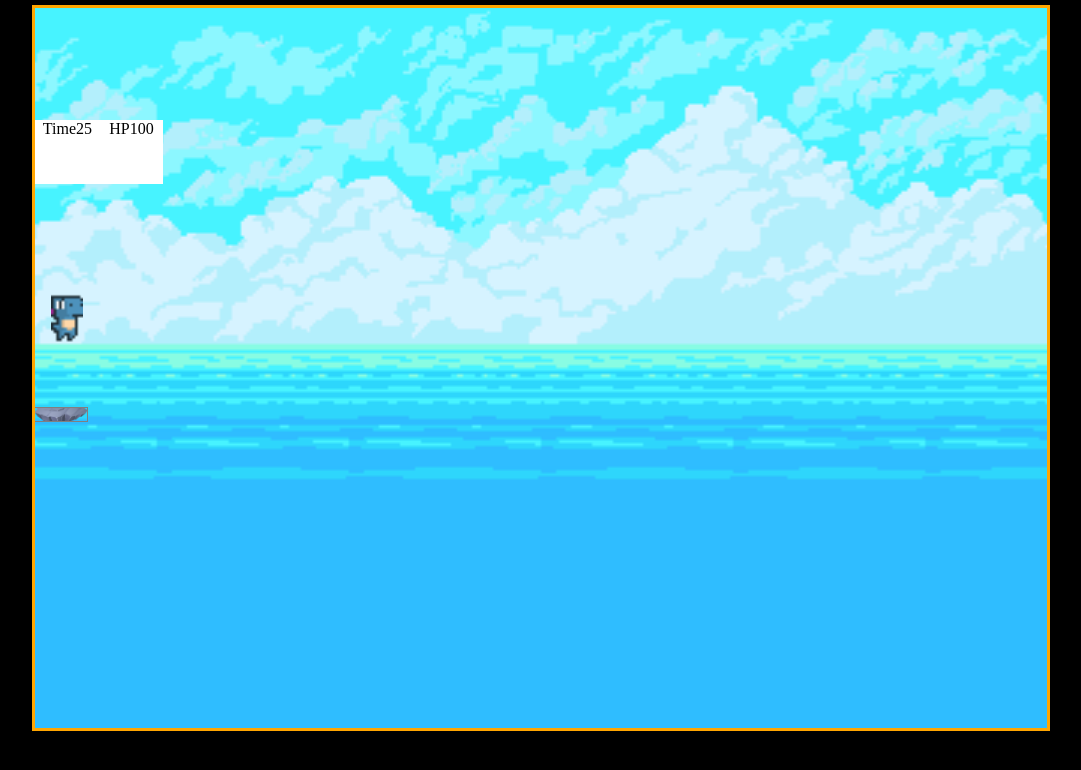
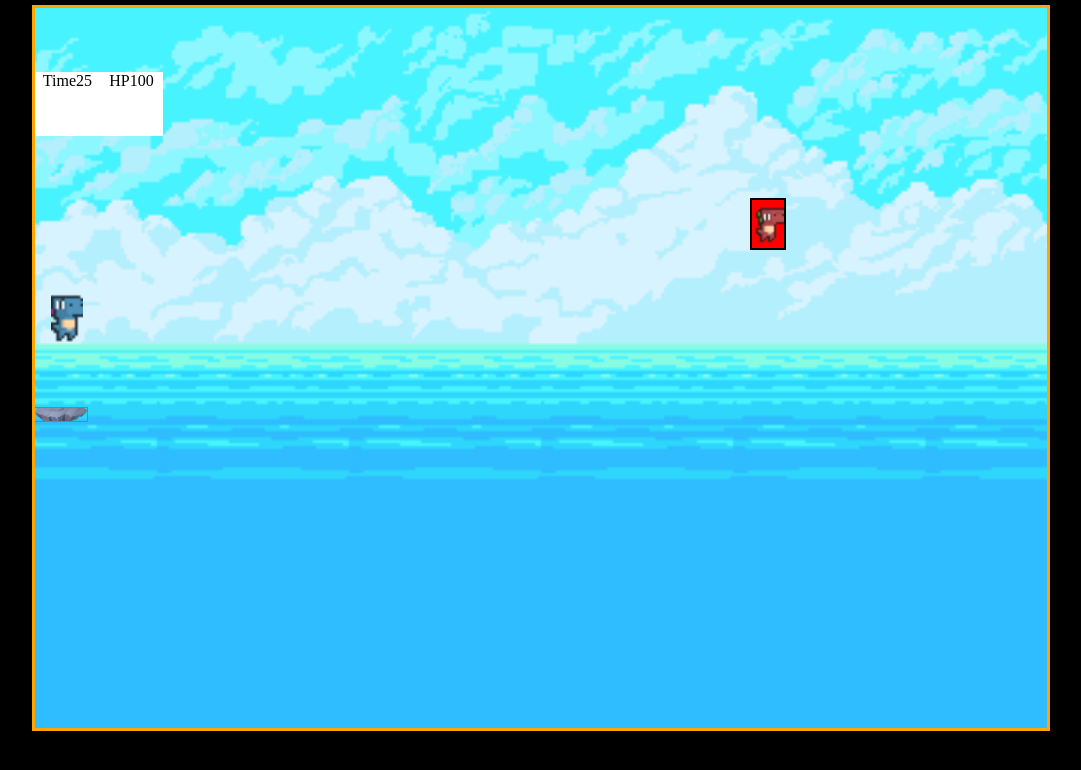
Before and after one commit to Franmg94/flying-dino, a plain HTML site: page index.html in a window 1280 px wide. Shown: the whole page, without its empty margins (99-1180 px from the left). Drawn offline with Linux system fonts and the light colour scheme.

Commit message:
music, enemy img, platform class imported, enemypush not solved

```diff
--- a/css/main.css
+++ b/css/main.css
@@ -34,6 +34,17 @@ body {
   background-position: center;
 
 }
+
+.enemy{
+  position: absolute;
+  background: red;
+  outline: solid 2px black;
+  background-image: url('/images/enemy.gif');
+  background-size: cover;
+  background-repeat: no-repeat;
+  background-position: center;
+}
+
 #platform {
   position: absolute;
   top: 50vh;
--- a/js/enemy.js
+++ b/js/enemy.js
@@ -1,53 +1,49 @@
 export default class Enemy {
-    constructor(){
-        this.X = 80;
-        this.Y = 40;
+    constructor() {
+        this.positionX = 80;
+        this.positionY = 24;
         this.width = 2;
         this.height = 3;
         this.HP = 2;
-        this.speed = 0.5;
+        this.speed = 0.1;
         this.enemy = null;
 
         this.enemy = document.createElement('div');
         this.enemy.classList.add("enemy");
         this.enemy.style.width = this.width + 'em';
         this.enemy.style.height = this.height + 'em';
-        this.enemy.style.left = this.X + "vw";
-        this.enemy.style.bottom = this.Y + "vh";
+        this.enemy.style.left = this.positionX + "vw";
+        this.enemy.style.top = this.positionY + "vh";
+
 
         const parentBoard = document.getElementById("board");
         parentBoard.appendChild(this.enemy);
 
-        console.log('Im here')
+        console.log('I\'m here');
+        // this.push();
+        this.reappear();
+    }
 
-        this.reappear();
+    moveUp() {
+        this.positionY += this.speed;
+        this.enemy.style.bottom = this.positionY + "vh";
+    }
 
+    moveDown() {
+        this.positionY -= this.speed;
+        this.enemy.style.bottom = this.positionY + "vh";
     }
-    moveUp(){
-        this.Y += this.speed;
-        this.enemy.style.bottom = this.Y + "vh"
+
+    moveLeft() {
+        this.positionX -= this.speed;
+        this.enemy.style.left = this.positionX + "vw";
     }
-    moveDown(){
-        this.Y -= this.speed;
-        this.enemy.style.bottom = this.Y + "vh"
+
+    reappear() {
+        setTimeout(() => {
+            this.positionX = 80;
+        }, 1000);
     }
-    moveLeft(){
-        this.X -= this.speed;
-        this.enemy.style.left = this.X + "vw"
-    }
-    reappear(){
-       setTimeout(()=>{this.X = 80;},1000)
-    }
-    push(){
-        if (
-            player.positionX < this.enemy.X + this.enemy.width &&
-            player.positionX + player.width > this.enemy.X &&
-            player.positionY < this.enemy.Y + this.enemy.height &&
-            player.positionY + player.height > this.enemy.Y
-          ) {
-            player.onWall = true;
-            player.positionX--;
-            player.move();
-          }
-    }
+
+
 }
--- a/js/main.js
+++ b/js/main.js
@@ -1,28 +1,8 @@
 import Player from "./player.js";
 import Obstacle from "./obstacle.js";
 import Enemy from "./enemy.js";
+import Platform from "./platform.js";
 
-class Platform {
-  constructor(){
-    this.width = 4;
-    this.height = 1;
-    this.positionY = 23;
-    this.positionX = 0;
-    this.platform = null;
-
-    this.platform = document.getElementById('platform');
-    this.platform.style.width = this.width + 'vw';
-    this.platform.style.height = this.height + 'vw';
-
-    this.ground();
-  }
-  ground(){
-    if(platformCollision(player, this.platform)){
-      console.log('ground')
-    }
-  }
-
-}
 
 
 /////////////// GAME INITIALIZE   ///////////////////////////
@@ -32,10 +12,16 @@ let randomY;  // not working
 // setTimeout(()=>{console.log(randomY);},2000)
 
 const player = new Player();
+const platform = new Platform();
 const obstaclesArr = [];
-const platform = new Platform();
-const enemy = new Enemy(randomY);
 
+const enemy = new Enemy();
+
+const audio = new Audio('audio/platformer_level03.mp3');
+// audio.play();
+
+console.log(player)
+console.log(enemy)
 ////////////////////////////////////////////// HP
 const lives = document.createElement('div')
 lives.setAttribute("class", "healthBar")
@@ -50,16 +36,16 @@ const timeBar = document.createElement('div');
 
 setInterval(() => {
   timeCount--;
-  },1000)
+}, 1000)
 
 ///////////// SETTINGS/////////////////////////////////
 
 
 const groundDamange = function livesCount() {
-  if(player.positionY <= 0){
+  if (player.positionY <= 0) {
     player.lives -= 0.5;
   }
-  if(player.lives === 0){
+  if (player.lives === 0) {
     location.href = "./gameover.html";
   }
 }
@@ -74,7 +60,7 @@ document.addEventListener("keydown", (e) => {
       player.moveLeft();
       break;
     case "ArrowUp":
-      player.jump() ;
+      player.jump();
       break;
     case "ArrowDown":
       player.moveDown();
@@ -95,7 +81,7 @@ setInterval(() => {
 setInterval(() => {
   obstaclesArr.forEach((obstacle) => {
     obstacle.moveLeft();
-    if(obstacle.positionX + obstacle.width < 0){
+    if (obstacle.positionX + obstacle.width < 0) {
       obstaclesArr.splice(obstacle[0], 1);
     }
   });
@@ -114,34 +100,71 @@ setInterval(() => {
 }, 200);
 
 
+setInterval(() => {
+    if (onTop2(player, enemy)) {
+      player.onWall = true;
+      player.positionX--;
+      player.move();
+  };
+}, 1);
 
-////////////////////////// Detect COLLISION
-function platformCollision(r1, r2){
+
+
+////////////////////////////////////////////// Detect COLLISION
+function platformCollision(r1, r2) {
   if (
-    r1.positionX < r2.positionX + r2.width&&
+    r1.positionX < r2.positionX + r2.width &&
     r1.positionX + r1.width > r2.positionX &&
     r1.positionY < r2.positionY + r2.height &&
     r1.positionY + r1.height > r2.positionY
-    ){
+  ) {
     player.onGround = true;
-    } else{
+  } else {
     player.onGround = false;
   }
 }
 
 platformCollision(player, platform)
-
+platform
 function onTop(r1, r2) {
   if (
-    r1.positionX < r2.positionX + r2.width&&
+    r1.positionX < r2.positionX + r2.width &&
     r1.positionX + r1.width > r2.positionX &&
     r1.positionY < r2.positionY + r2.height &&
     r1.positionY + r1.height > r2.positionY
-    ){
+  ) {
+    console.log('touched')
     player.onGround = true;
     player.gravityOn = false;
   };
 };
+function onTop2(r1, r2) {
+  if (
+    r1.positionX < r2.positionX + r2.width &&
+    r1.positionX + r1.width > r2.positionX &&
+    r1.positionY < r2.positionY + r2.height &&
+    r1.positionY + r1.height > r2.positionY
+  ) {
+    console.log('touched')
+
+  };
+};
+
+function enemyPush(player, enemy) {
+  if (
+    player.positionX < enemy.positionX + enemy.width &&
+    player.positionX + player.width > enemy.positionX &&
+    player.positionY < enemy.positionY + enemy.height &&
+    player.positionY + player.height > enemy.positionY
+  ) {
+    console.log('Touched enemy!');
+    player.onWall = true;
+    player.positionX -= enemy.speed;
+    player.move();
+    player.gravityOn = false;
+  }
+}
+
 
 function collisionCheck(obstacle) {
   if (
@@ -157,10 +180,27 @@ function onTop(r1, r2) {
     return false;
   }
 };
+function collisionCheck2(enemy) {
+  if (
+    player.positionX < enemy.positionX + enemy.width &&
+    player.positionX + player.width > enemy.positionX &&
+    player.positionY < enemy.positionY + enemy.height &&
+    player.positionY + player.height > enemy.positionY
+  ) {
+    console.log('touched')
+    player.onWall = true;
+    player.positionX--;
+    player.move();
+    return true;
+  } else {
+    player.onWall = false;
+    return false;
+  }
+};
 
 
 
-///////////////////////////////////////////////////////// Game loop
+///////////////////////////////////////////////////////// Game loop  //////////////////////////////////////
 function gameLoop() {
 
   ///////////////// Character update
@@ -168,37 +208,54 @@ function gameLoop() {
   player.gravity();
 
   enemy.moveLeft();
+  onTop2(player, enemy);
+  collisionCheck2(enemy);
   ///////////////////////////////////////////Update Bars
   lives.innerHTML = 'HP' + player.lives;
   timeBar.innerHTML = 'Time' + timeCount;
 
   /////////////////////////// Win condition
-  if(timeCount === 0){
+  if (timeCount === 0) {
     location.href = "./win.html"
   }
 
   //////////////////////   On the platform
   platformCollision(player, platform);
+
   // Stays on TOP!!
   obstaclesArr.forEach((obstacle) => {
-  onTop(player, obstacle)
+    onTop(player, obstacle);
   })
+
   obstaclesArr.forEach((obstacle) => {
-  if(collisionCheck(obstacle)){
+    if (collisionCheck(obstacle)) {
       player.onWall = true;
     }
   })
-///////////////////// Enemy
-randomY = Math.floor((Math.random() * (100 - 1) + 1));
-//// Push
-enemy.push();
+
+  ///////////////////// Enemy/////////////////
+
   ////////////// Respawn
-if(enemy.X < 0){
+
+
+  if (enemy.positionX < 0) {
     enemy.reappear();
   }
+
+  //// Push
+enemyPush(player, enemy)
+
+  // if(enemy.positionX === player.positionX + player.width && enemy.positionY +enemy.height === player.positionY + player.height){
+  //   console.log('touched!');
+  //         player.onWall = true;
+  //         player.positionX -= enemy.speed;
+  //         player.move();
+  // }
   ////////////////  Damage
   groundDamange();
 
   requestAnimationFrame(gameLoop);    // This keeps the loop running
 }
+////////////////////////////////////////////////////
+
 gameLoop();
--- a/js/obstacle.js
+++ b/js/obstacle.js
@@ -25,4 +25,5 @@ export default class Obstacle {
     this.positionX--;
     this.obstacle.style.left = this.positionX + "em";
   }
+
 }
--- a/js/player.js
+++ b/js/player.js
@@ -1,3 +1,87 @@
+export default class Player {
+  constructor() {
+    // initialize properties
+    this.width = 2;
+    this.height = 4;
+    this.positionX = 1;
+    this.positionY = 24;
+    this.speed = 4;
+    this.player = null;
+    this.lives = 100;
+
+    this.gravityOn = true;
+    this.onGround = false;
+    this.onWall = false;
+
+
+    //dom manipulation
+    this.player = document.getElementById('player');
+    this.player.style.width = this.width + "em";
+    this.player.style.height = this.height + "em";
+    this.player.style.left = this.positionX + "vw";
+    this.player.style.bottom = this.positionY + "vh";
+
+    this.move();
+    this.gravity();
+
+
+  }
+move(){
+      this.player.style.left = this.positionX + "em";
+      this.player.style.bottom = this.positionY + "em";
+
+  }
+moveRight() {
+    if (!this.onWall) {
+      this.positionX++;
+      this.move();
+    }
+  }
+
+  moveLeft() {
+    this.positionX--;
+    this.move();
+  }
+
+  // moveUp() {
+  //   this.positionY++;
+  //   this.move();
+  // }
+
+  moveDown() {
+    if (!this.onGround) {
+      this.positionY--;
+      this.move();
+    }
+  }
+jump(){
+  this.positionY += 15 ;
+  this.player.style.bottom = this.positionY + "em";
+  this.onGround = false;
+};
+shoot(){
+
+    console.log("shoot");
+    let speed = 5;
+    let delay = 5;
+
+}
+gravity() {
+  if(this.onGround) {
+    this.gravityOn = false
+    this.onGround = true
+  } else if (this.onGround === false && this.positionY > 0) {
+    this.gravityOn = true;
+    this.onGround = false;
+    this.positionY -=  0.3;
+     this.move();
+  } else if(this.positionY === 0){
+    this.onGround = true;
+    this.gravityOn = false;
+  }
+}
+}
+
 // class Player {
 //   constructor() {
 //     // initialize properties
@@ -137,87 +221,3 @@
 
 
 /////////////////
-
-export default class Player {
-  constructor() {
-    // initialize properties
-    this.width = 2;
-    this.height = 4;
-    this.positionX = 1;
-    this.positionY = 24;
-    this.speed = 4;
-    this.player = null;
-    this.lives = 100;
-
-    this.gravityOn = true;
-    this.onGround = false;
-    this.onWall = false;
-
-
-    //dom manipulation
-    this.player = document.getElementById('player');
-    this.player.style.width = this.width + "em";
-    this.player.style.height = this.height + "em";
-    this.player.style.left = this.positionX + "vw";
-    this.player.style.bottom = this.positionY + "vh";
-
-    this.move();
-    this.gravity();
-
-
-  }
-move(){
-      this.player.style.left = this.positionX + "em";
-      this.player.style.bottom = this.positionY + "em";
-
-  }
-moveRight() {
-    if (!this.onWall) {
-      this.positionX++;
-      this.move();
-    }
-  }
-
-  moveLeft() {
-    this.positionX--;
-    this.move();
-  }
-
-  // moveUp() {
-  //   this.positionY++;
-  //   this.move();
-  // }
-
-  moveDown() {
-    if (!this.onGround) {
-      this.positionY--;
-      this.move();
-    }
-  }
-jump(){
-  this.positionY += 15 ;
-  this.player.style.bottom = this.positionY + "em";
-  this.onGround = false;
-};
-shoot(){
-
-    console.log("shoot");
-    let speed = 5;
-    let delay = 5;
-
-}
-gravity() {
-  if(this.onGround) {
-    this.gravityOn = false
-    this.onGround = true
-  } else if (this.onGround === false && this.positionY > 0) {
-    this.gravityOn = true;
-    this.onGround = false;
-    this.positionY -=  0.3;
-     this.move();
-  } else if(this.positionY === 0){
-    this.onGround = true;
-    this.gravityOn = false;
-  }
-}
-}
```
Also changed, not shown: index.html (+3 -1 lines), js/platform.js (+5 -5 lines), images/enemy.gif (added), 1 other file. Lines whose indentation alone changed are shown as unchanged.
